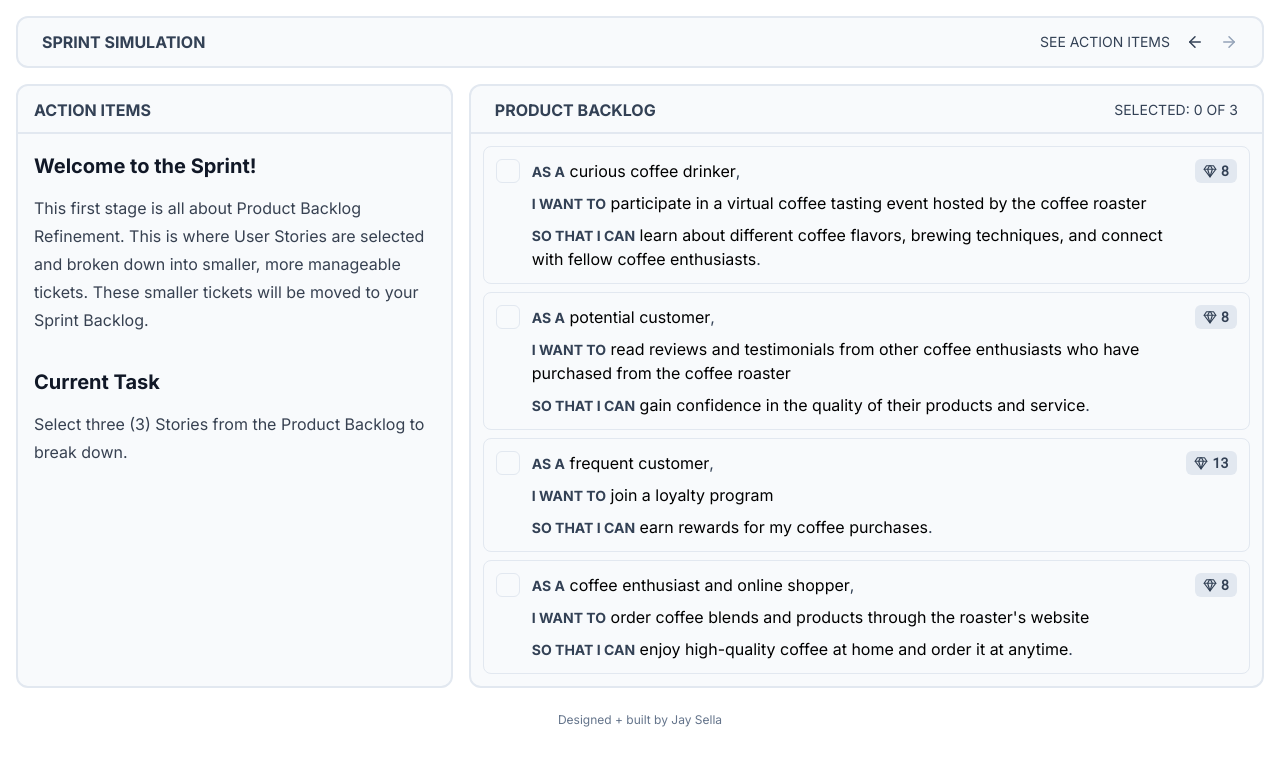
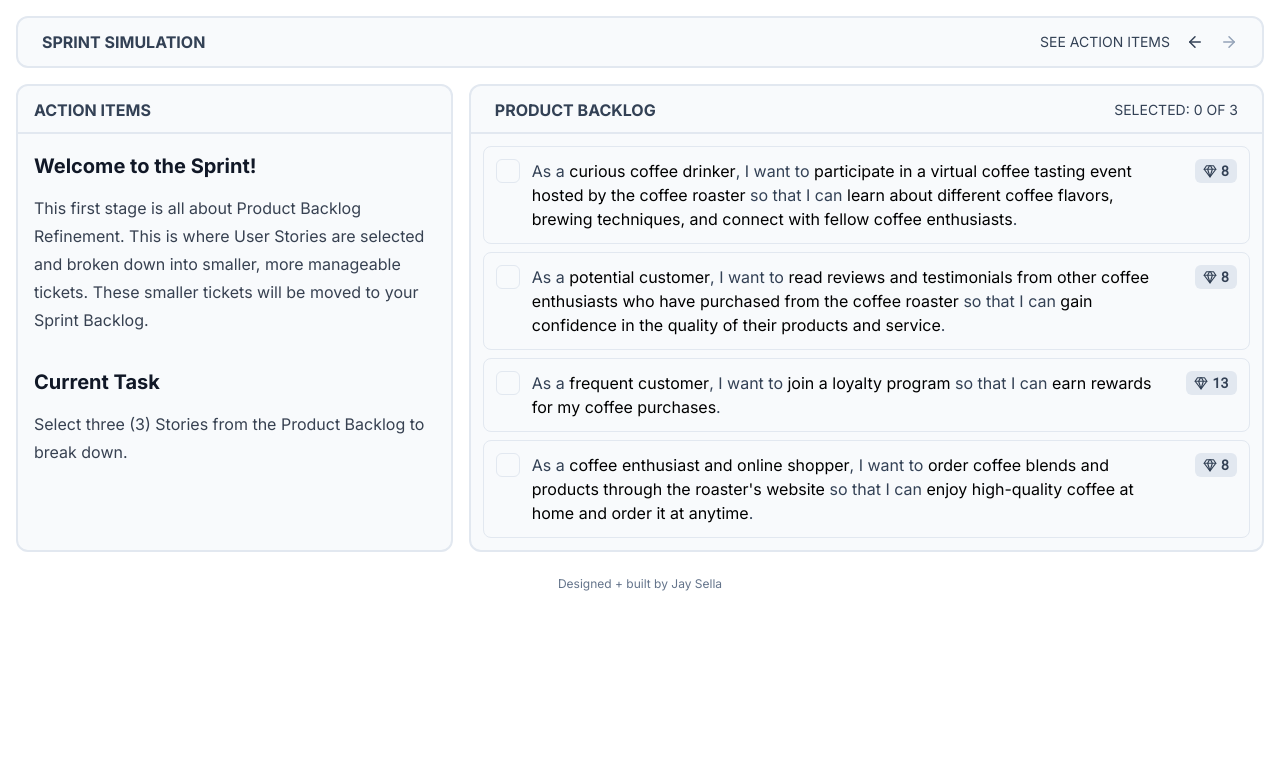
Before and after one commit to jaysella/block-comments, a Next.js app: page /product/sprint in a window 1280 px wide. Shown: the top 766 px of the page. Built offline with nearby package versions, Linux system fonts and the light colour scheme.

Commit message:
Improve product backlog rendering

```diff
--- a/app/_components/Sprint.tsx
+++ b/app/_components/Sprint.tsx
@@ -252,7 +252,6 @@ export default function Sprint() {
           <SprintRecap
             stories={selectedStories}
             tickets={selectedTickets}
-            problems={problems}
             improvements={selectedImprovements}
           />
         )}
@@ -280,6 +279,7 @@ function ActionItem({
       {content.map((c, i) => (
         <p key={i}>{content}</p>
       ))}
+
       <h3 className="font-bold">Current Task</h3>
       <p>{task}</p>
     </motion.div>
--- a/app/_components/sprint/ProductBacklog.tsx
+++ b/app/_components/sprint/ProductBacklog.tsx
@@ -111,36 +111,27 @@ function Story({
           }
         }}
       />
-      <label htmlFor={id} className="sr-only">
-        As a {persona}, I want to {action} so that I can {goal}.
-      </label>
-
-      <div className="flex flex-row items-start justify-between w-full gap-4 not-sr-only">
-        <div className="flex flex-col gap-2">
+      <label htmlFor={id}>
+        <div className="flex flex-row items-start justify-between w-full gap-4 not-sr-only">
           <p>
-            <span className="text-sm font-bold uppercase">As a</span>{" "}
-            <mark className="bg-transparent dark:text-slate-100 group-hover:text-blue-800 group-hover:bg-blue-200 dark:group-hover:bg-blue-800 dark:group-hover:text-blue-100 -mx-0.5 px-0.5 rounded-sm">
+            As a{" "}
+            <mark className="bg-transparent dark:text-slate-100 group-hover:text-blue-800 group-hover:bg-blue-200 dark:group-hover:bg-blue-800 dark:group-hover:text-blue-100 transition-colors -mx-0.5 px-0.5 rounded-sm">
               {persona}
             </mark>
-            ,
-          </p>
-          <p>
-            <span className="text-sm font-bold uppercase">I want to</span>{" "}
-            <mark className="bg-transparent dark:text-slate-100 group-hover:text-purple-800 group-hover:bg-purple-200 dark:group-hover:bg-purple-800 dark:group-hover:text-purple-100 -mx-0.5 px-0.5 rounded-sm">
+            , I want to{" "}
+            <mark className="bg-transparent dark:text-slate-100 group-hover:text-purple-800 group-hover:bg-purple-200 dark:group-hover:bg-purple-800 dark:group-hover:text-purple transition-colors-100 -mx-0.5 px-0.5 rounded-sm">
               {action}
-            </mark>
-          </p>
-          <p>
-            <span className="text-sm font-bold uppercase">so that I can</span>{" "}
-            <mark className="bg-transparent dark:text-slate-100 group-hover:text-green-800 group-hover:bg-green-200 dark:group-hover:bg-green-800 dark:group-hover:text-green-100 -mx-0.5 px-0.5 rounded-sm">
+            </mark>{" "}
+            so that I can{" "}
+            <mark className="bg-transparent dark:text-slate-100 group-hover:text-green-800 group-hover:bg-green-200 dark:group-hover:bg-green-800 dark:group-hover:text-green-100 transition-colors -mx-0.5 px-0.5 rounded-sm">
               {goal}
             </mark>
             .
           </p>
+
+          <StoryPoint points={points} estimate />
         </div>
-
-        <StoryPoint points={points} estimate />
-      </div>
+      </label>
     </div>
   );
 }
--- a/app/_components/sprint/SprintRecap.tsx
+++ b/app/_components/sprint/SprintRecap.tsx
@@ -13,12 +13,10 @@ import { KanbanLabel } from "../Kanban";
 export default function SprintRecap({
   stories,
   tickets,
-  problems,
   improvements,
 }: {
   stories: Story[];
   tickets: Ticket[];
-  problems: Problem[];
   improvements: Problem[];
 }) {
   return (
```
